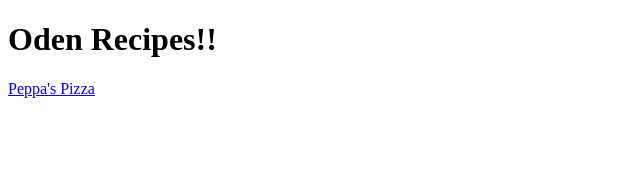
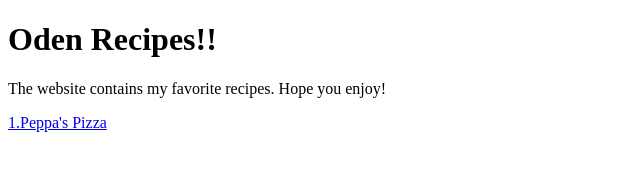
Before and after one commit to johncenason36/odin-recipes, a plain HTML site: page index.html in a window 1280 px wide. Shown: the whole page, without its empty margins (0-640 px from the left). Drawn offline with Linux system fonts and the light colour scheme.

Commit message:
Added a description to first recipe

```diff
--- a/index.html
+++ b/index.html
@@ -2,11 +2,12 @@
 <html lang="en">
   <head>
     <meta charset="UTF-8">
-    <title> Links and Images</title>
+    <title> Recipes!</title>
   </head>
 
   <body>
     <h1> Oden Recipes!!</h1>
-    <a href="./pizza.html">Peppa's Pizza</a>
+    <p>The website contains my favorite recipes. Hope you enjoy!</p>
+    <a href="./pizza.html"> 1.Peppa's Pizza</a>
   </body>
 </html>
```
Also changed, not shown: pizza.html (+5 -2 lines).
